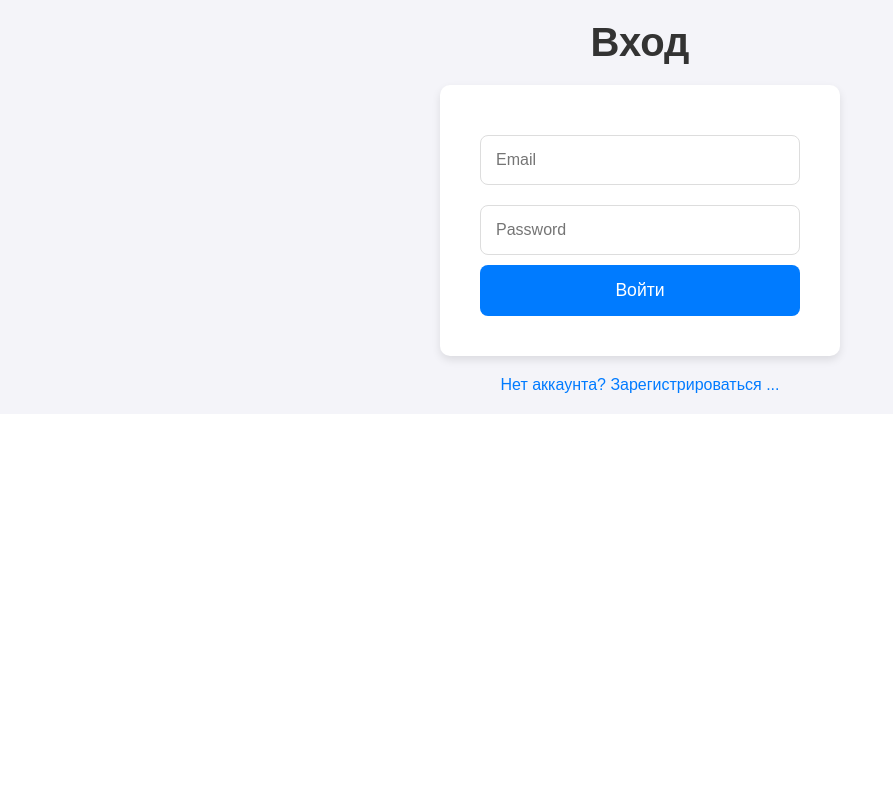
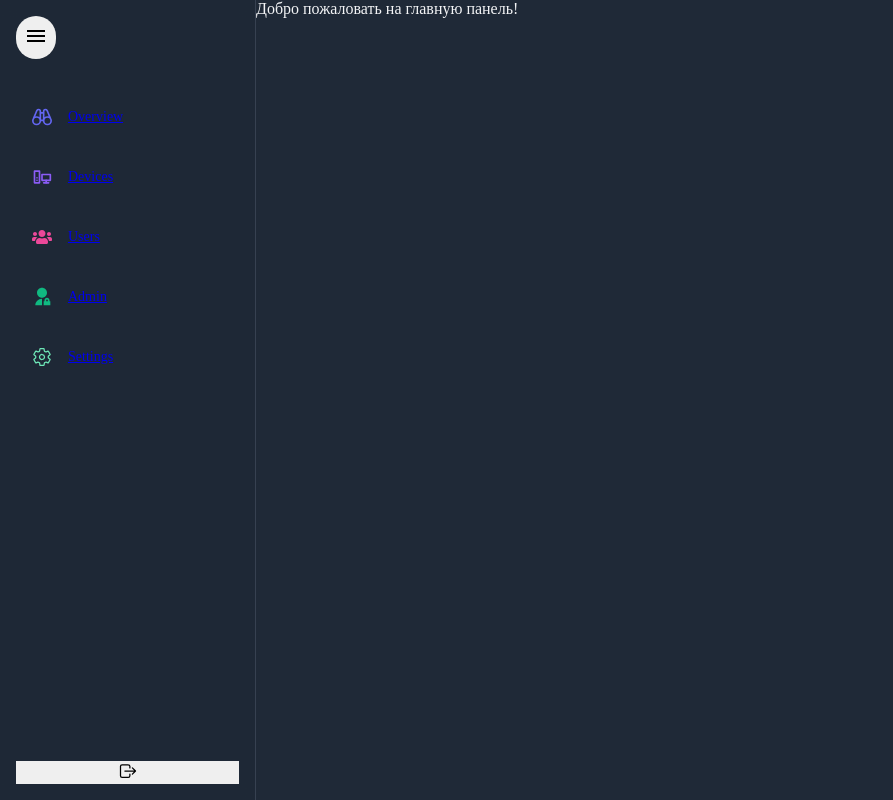
Before and after one commit to Aleksey-Chernyshev/InventoryTrack, a React (Vite) app in the folder client/: page /dashboard in a window 1280 px wide. Before the commit this address led to /login. Shown: the whole page, without its empty margins (0-893 px from the left). Built offline with nearby package versions, Linux system fonts and the light colour scheme; no server answers; sample sign-in values are in the browser's storage.

Commit message:
сделан dashboardPage

```diff
--- a/client/package.json
+++ b/client/package.json
@@ -11,8 +11,10 @@
   },
   "dependencies": {
     "axios": "^1.7.9",
+    "classnames": "^2.5.1",
     "react": "^18.3.1",
     "react-dom": "^18.3.1",
+    "react-icons": "^5.5.0",
     "react-router-dom": "^7.1.1"
   },
   "devDependencies": {
--- a/client/src/App.tsx
+++ b/client/src/App.tsx
@@ -5,6 +5,7 @@ import LoginPage from './pages/LoginPage/LoginPage';
 import RegisterPage from './pages/RegisterPage/RegisterPage';
 import DashboardPage from './pages/DashboardPage/DashboardPage';
 import AdminPage from './pages/AdminPage/AdminPage';
+import UsersPage from './pages/UsersPage/UsersPage'
 import Sidebar from './components/layout/sidebar/Sidebar';
 
 
@@ -66,25 +67,23 @@ function App() {
   return (
     <Router>
       <div className="container">
-        {/* {isAuthenticated && (
-          <nav>
-            <Link to="/dashboard">Dashboard</Link>
-            {role === "admin" && <Link to="/admin">Admin Panel</Link>}
-          </nav>
+
+      {/* {isAuthenticated && (
+          <Sidebar setAuth={setAuth} role={role} />
         )} */}
-
         <Routes>
 
           <Route path="/" element={<Navigate to="/login" />} />
           <Route path='/login' element={!isAuthenticated ? <LoginPage setAuth={setAuth} /> : <Navigate to="/dashboard" />} />
           <Route path='/register' element={!isAuthenticated ? <RegisterPage setAuth={setAuth} /> : <Navigate to="/dashboard" />} />
-          <Route path='/dashboard' element={isAuthenticated ? <DashboardPage setAuth={setAuth} /> : <Navigate to="/login" />} />
-          <Route
-              path='/admin'
+          <Route path='/dashboard/*' element={isAuthenticated ? <DashboardPage setAuth={setAuth} role={role} /> : <Navigate to="/login" />} />
+          {/* <Route
+              path='/dashboard/admin'
               element={isAuthenticated && role === "admin"
                 ? <AdminPage />
                 : (console.log("Переход на админ панель заблокирован. Роль:", role), <Navigate to="/dashboard" />)}
-          />
+          /> */}
+
         </Routes>
 
       </div>
--- a/client/src/components/layout/sidebar/Sidebar.module.css
+++ b/client/src/components/layout/sidebar/Sidebar.module.css
@@ -7,7 +7,7 @@
 	transition: width 0.3s ease-in-out;
 }
 
-.sidebar.closed {
+.closed {
 	width: 80px; /* Закрытый сайдбар */
 }
 
--- a/client/src/components/layout/sidebar/Sidebar.tsx
+++ b/client/src/components/layout/sidebar/Sidebar.tsx
@@ -1,40 +1,64 @@
 
 import { useState } from "react";
-import styles from "./Sidebar.module.css"; // Подключаем стили
+import styles from "./Sidebar.module.css";
+import classNames from "classnames";
+import { IoMdMenu } from "react-icons/io";
+import { IoLogOutOutline, IoSettingsOutline } from "react-icons/io5";
+import { FaUsers } from "react-icons/fa";
+import { GrOverview } from "react-icons/gr";
+import { TbDevicesPc } from "react-icons/tb";
+import { RiAdminFill } from "react-icons/ri";
+import { Link, useNavigate } from "react-router-dom";
 
 const SIDEBAR_ITEMS = [
-	{ name: "Overview", color: "#6366f1" },
-	{ name: "Products", color: "#8B5CF6"  },
-	{ name: "Users", color: "#EC4899"  },
-	{ name: "Sales",  color: "#10B981"},
-	{ name: "Orders",  color: "#F59E0B" },
-	{ name: "Analytics",  color: "#3B82F6" },
-	{ name: "Settings",  color: "#6EE7B7" },
+	{ name: "Overview", color: "#6366f1", icon:GrOverview, path:'/overview'},
+	{ name: "Devices", color: "#8B5CF6",  icon:TbDevicesPc, path:'/devices'},
+	{ name: "Users", color: "#EC4899", icon:FaUsers, path:'/dashboard/users'},
+	{ name: "Admin",  color: "#10B981" , icon: RiAdminFill, path:'/dashboard/admin', adminOnly: true},
+	{ name: "Settings",  color: "#6EE7B7" , icon: IoSettingsOutline, path:'/settings'},
+
 ];
-
-const Sidebar = () => {
+interface SidebarProps {
+	setAuth: (boolean: boolean, userRole: string | null) => void
+	role: string | null;
+  }
+const Sidebar: React.FC<SidebarProps> = ({setAuth,role}) => {
 	const [isSidebarOpen, setIsSidebarOpen] = useState(true);
 
+	const navigate = useNavigate()
+	const logout = () => {
+		localStorage.removeItem('token')
+		setAuth(false, null)
+		navigate('/login')
+	  };
+
 	return (
-		<div className={`styles.sidebar ${isSidebarOpen ? "" : "closed"}`}>
+		<div className={classNames(styles.sidebar, { [styles.closed]: !isSidebarOpen })}>
 			<div className={styles.sidebar_container}>
 				<button
 					onClick={() => setIsSidebarOpen(!isSidebarOpen)}
-					className="menu-button"
+					className={styles.menu_button}
 				>
-					{/* <Menu size={24} /> */}
+					<IoMdMenu size={24}/>
 				</button>
 
 				<nav className={styles.sidebar_nav}>
-					{SIDEBAR_ITEMS.map((item) => (
-						<span key={item.name}>
-							<div className={styles.sidebar_item}>
-								{/* <item.icon size={20} style={{ color: item.color, minWidth: "20px" }} /> */}
-								<span className={styles.sidebar_text}>{item.name}</span>
-							</div>
-						</span>
+					{SIDEBAR_ITEMS.filter(item => !(item.adminOnly && role !== "admin")).map((item) => (
+						<Link key={item.path} to={item.path}>
+							<span key={item.name}>
+								<div className={styles.sidebar_item}>
+									<item.icon size={20} style={{ color: item.color, minWidth: "20px" }} />
+									<span className={styles.sidebar_text}>{item.name}</span>
+								</div>
+							</span>
+						</Link>
 					))}
 				</nav>
+				<button
+				onClick={logout}
+				>
+				<IoLogOutOutline size={20}/>
+				</button>
 			</div>
 		</div>
 	);
--- /dev/null
+++ b/client/src/pages/DashboardPage/Dashboard.module.css
@@ -0,0 +1,6 @@
+.app_container {
+    display: flex;
+    height: 100vh;
+    background-color: #1f2937; /* Темный фон */
+    color: #f3f4f6;
+}
--- a/client/src/pages/DashboardPage/DashboardPage.tsx
+++ b/client/src/pages/DashboardPage/DashboardPage.tsx
@@ -1,51 +1,32 @@
-import React, { Fragment} from 'react'
-import { useNavigate, Link } from 'react-router-dom'
-import { useDashboard } from '../../hooks/useDashboard'
+import React, { Fragment } from 'react';
+import { Route, Routes } from 'react-router-dom';
+import Sidebar from '../../components/layout/sidebar/Sidebar';
+import UsersPage from '../UsersPage/UsersPage';
+import AdminPage from '../AdminPage/AdminPage';
+import style from './Dashboard.module.css';
 
 interface Props {
-  setAuth: (boolean: boolean, userRole: string | null) => void
+  setAuth: (boolean: boolean, userRole: string | null) => void;
+  role: string | null;
 }
 
-const DashboardPage: React.FC<Props> = ({ setAuth }) => {
-
-  const {userName, role, error} = useDashboard(setAuth)
-  const navigate = useNavigate()
-
-
-  const logout = () => {
-    localStorage.removeItem('token')
-    setAuth(false, null)
-    navigate('/login')
-  };
-
-  if (error) {
-    return <div>Ошибка при загрузке данных. Пожалуйста, попробуйте снова.</div>
-  }
-
-  if (!userName) {
-    return <div>Загрузка...</div>
-  }
-
+const DashboardPage: React.FC<Props> = ({ setAuth, role }) => {
   return (
-
     <Fragment>
-
-      <div>
-       <h1>Добро пожаловать, {userName}!</h1>
-       <p>Ваша роль: {role}</p>
-        {role && role === "admin" ? (
-          <button onClick={() => navigate("/admin")}>Перейти в Админ-панель</button> ) : null}
-
-
+      <div className={style.app_container}>
+        {/* Сайдбар будет отображаться всегда, если пользователь авторизован */}
+        <Sidebar setAuth={setAuth} role={role} />
+        <div className={style.content}>
+          <Routes>
+            <Route path="/" element={<div>Добро пожаловать на главную панель!</div>} />
+            <Route path="/users" element={<UsersPage />} />
+            <Route path="/admin" element={role === "admin" ? <AdminPage /> : <div>Доступ запрещен</div>} />
+            {/* Добавьте другие страницы */}
+          </Routes>
+        </div>
       </div>
-
-      <button
-        className="btn btn-primary"
-        onClick={logout}
-            >Log out</button>
-
     </Fragment>
   );
 };
 
-export default DashboardPage
+export default DashboardPage;
--- /dev/null
+++ b/client/src/pages/UsersPage/UsersPage.tsx
@@ -0,0 +1,16 @@
+import React from 'react';
+
+const UsersPage: React.FC = () => {
+
+
+    console.log("Вы находитесь на users странице");
+
+    return (
+        <div>
+            <h1>users page</h1>
+
+        </div>
+    );
+};
+
+export default UsersPage;
```
Also changed, not shown: client/src/App.css (+10 -0 lines), 1 other file (tests, documents, lock files or other folders).
